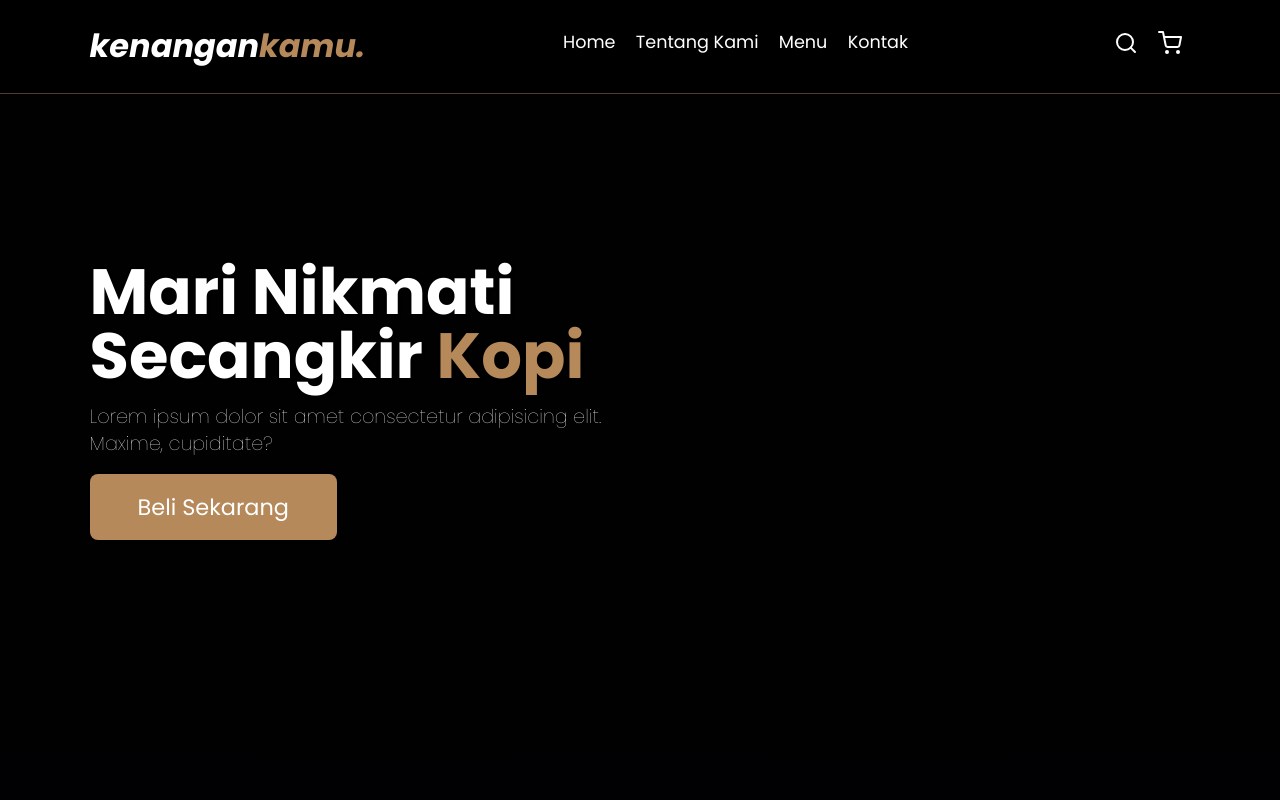
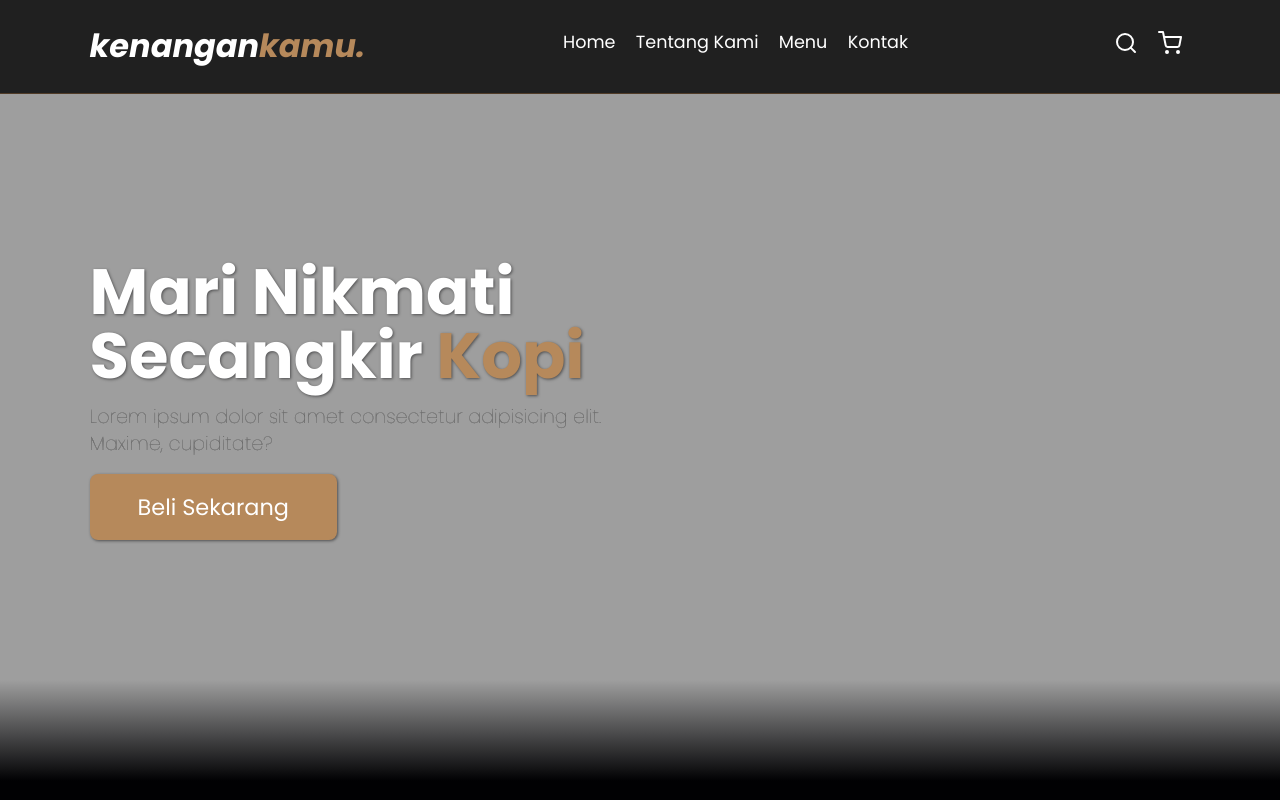
Before and after one commit to Rahmatsigit/Kopi-Kenangan-Kamu-Aja, a plain HTML site: page index.html in a window 1280 px wide. Shown: the top 800 px of the page. Drawn offline with nearby package versions, Linux system fonts and the light colour scheme; the site is published under a folder, as on GitHub Pages, so addresses that start at the root find nothing.

Commit message:
Add files via upload

```diff
--- a/style.css
+++ b/style.css
@@ -93,7 +93,7 @@ body {
     min-height: 100vh;
     display: flex;
     align-items: center;
-    background-image: url('/header-bg.jpg');
+    background-image: url(header-bg.jpg);
     background-repeat: no-repeat;
     background-size: cover;
     background-position: center;
```
